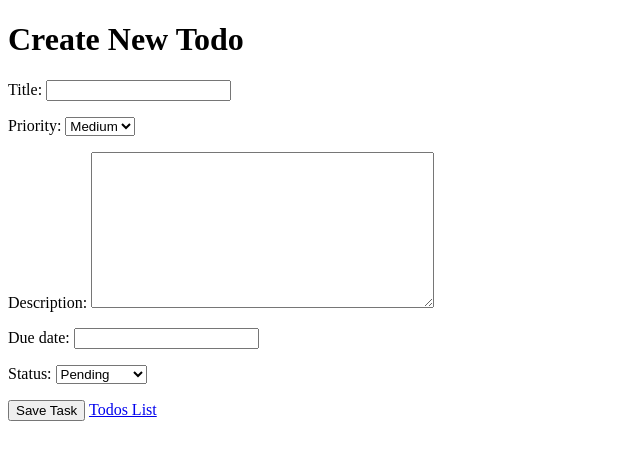
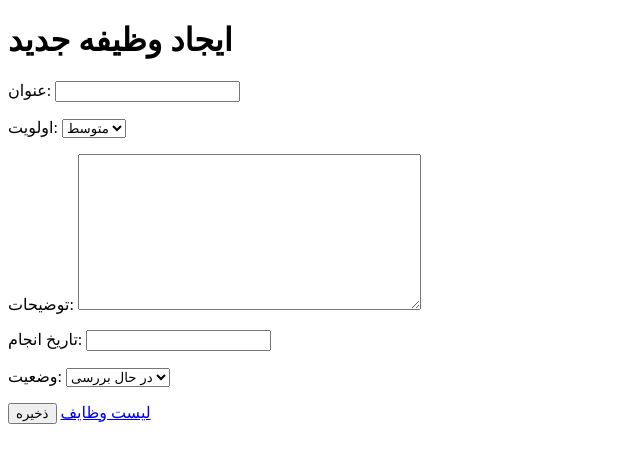
Before and after one commit to parsa6890/django-todo, a Django app: page /creat_task/ in a window 1280 px wide. Shown: the top 463 px of the page, without its empty margins (0-640 px from the left). Run offline with Django 5.2, Linux system fonts and the light colour scheme.

Commit message:
translate Django model labels and choice values to Persian

```diff
--- a/todo/forms.py
+++ b/todo/forms.py
@@ -6,3 +6,12 @@ class TodoForm(ModelForm):
 	class Meta:
 		model = TodoList
 		fields = ['title', 'priority', 'description', 'due_date', 'status']
+
+
+		labels= {
+			'title':'عنوان',
+			'priority':'اولویت',
+			'description':'توضیحات',
+			'due_date':'تاریخ انجام',
+			'status':'وضعیت',
+		}
--- a/todo/models.py
+++ b/todo/models.py
@@ -7,9 +7,9 @@ PRIORITY_MEDIUM = 2
 PRIORITY_HIGH = 3
 
 PRIORITY_CHOICES = [
-	(PRIORITY_LOW, 'Low'),
-	(PRIORITY_MEDIUM, 'Medium'),
-	(PRIORITY_HIGH, 'High'),
+	(PRIORITY_LOW, 'پایین'),
+	(PRIORITY_MEDIUM, 'متوسط'),
+	(PRIORITY_HIGH, 'بالا'),
 ]
 
 STATUS_PENDING = 'pending'
@@ -17,9 +17,9 @@ STATUS_IN_PROGRESS = 'in_progress'
 STATUS_DONE = 'done'
 
 STATUS_CHOICES = [
-	(STATUS_PENDING, 'Pending'),
-	(STATUS_IN_PROGRESS, 'In Progress'),
-	(STATUS_DONE, 'Done'),
+	(STATUS_PENDING, 'در حال بررسی'),
+	(STATUS_IN_PROGRESS, 'در حال انجام'),
+	(STATUS_DONE, 'انجام شده'),
 ]
 
 class TodoList(models.Model):
--- a/todo/templates/todo/creat_task.html
+++ b/todo/templates/todo/creat_task.html
@@ -2,19 +2,19 @@
 <html>
 <head>
     <meta charset="UTF-8">
-    <title>Create Task</title>
+    <title>وظیفه جدید</title>
 </head>
 <body>
 
-    <h1>Create New Todo</h1>
+    <h1>ایجاد وظیفه جدید</h1>
 
     <form method="POST">
         {% csrf_token %}
 
         {{ form.as_p }}
 
-        <button type="submit">Save Task</button>
-    <a href="{% url 'todos' %}">Todos List</a>
+        <button type="submit">ذخیره</button>
+    <a href="{% url 'todos' %}">لیست وظایف</a>
     </form>
 </body>
 </html>
--- a/todo/views.py
+++ b/todo/views.py
@@ -1,13 +1,14 @@
 from django.shortcuts import render, redirect, get_object_or_404
 from .models import TodoList
 from .forms import TodoForm
+from django.contrib import messages
 
 
-STATUS_CHOICES = ['pending', 'in_progress', 'done']
+STATUS_CHOICES=['pending', 'in_progress', 'done']
 def todo_view(request):
-	all_list = TodoList.objects.all()
-	grouped_todos = {
-		status : all_list.filter(status=status)
+	all_list=TodoList.objects.all()
+	grouped_todos={
+		status: all_list.filter(status=status)
 				for status in STATUS_CHOICES
 	}
 	context={
@@ -17,37 +18,39 @@ def todo_view(request):
 
 
 def creat_task_view(request):
-	if request.method == "POST":
-		form = TodoForm(request.POST)
+	if request.method=="POST":
+		form=TodoForm(request.POST)
 		if form.is_valid():
 			form.save()
+			messages.success(request, "وظیفه جدید با موفقیت ایجاد شد.")
 			return redirect('todos')
 	else:
-		form= TodoForm()
-	context= {
-		"form" : form
+		form=TodoForm()
+	context={
+		"form":form
 	}
 	return render(request, 'todo/creat_task.html', context)
 
 
 def delete_task_view(request, id):
-	task = get_object_or_404(TodoList, id= id)
+	task=get_object_or_404(TodoList, id= id)
 	task.delete()
+	messages.success(request, "وظیفه مورد نظر شما با موفقیت حذف شد.")
 	return redirect('todos')
 
 
 
 def edit_task_view(request, id):
-	task = get_object_or_404 (TodoList, id= id)
-	if request.method == "POST":
-		form = TodoForm(request.POST, instance=task)
+	task=get_object_or_404(TodoList, id= id)
+	if request.method=="POST":
+		form=TodoForm(request.POST, instance=task)
 		if form.is_valid():
 			form.save()
+			messages.success(request, "وظیفه مورد نظر شما با موفقیت ویرایش شد.")
 			return redirect('todos')
 	else:
-		form= TodoForm(instance=task)
-	context= {
-		"form": form
+		form=TodoForm(instance=task)
+	context={
+		"form":form
 	}
-
 	return render(request, 'todo/edit_task.html', context)
```
Also changed, not shown: todo/templates/todo/edit_task.html (+4 -4 lines), todo/templates/todo/index.html (+27 -10 lines), todo/migrations/0002_alter_todolist_priority_alter_todolist_status.py (added).
